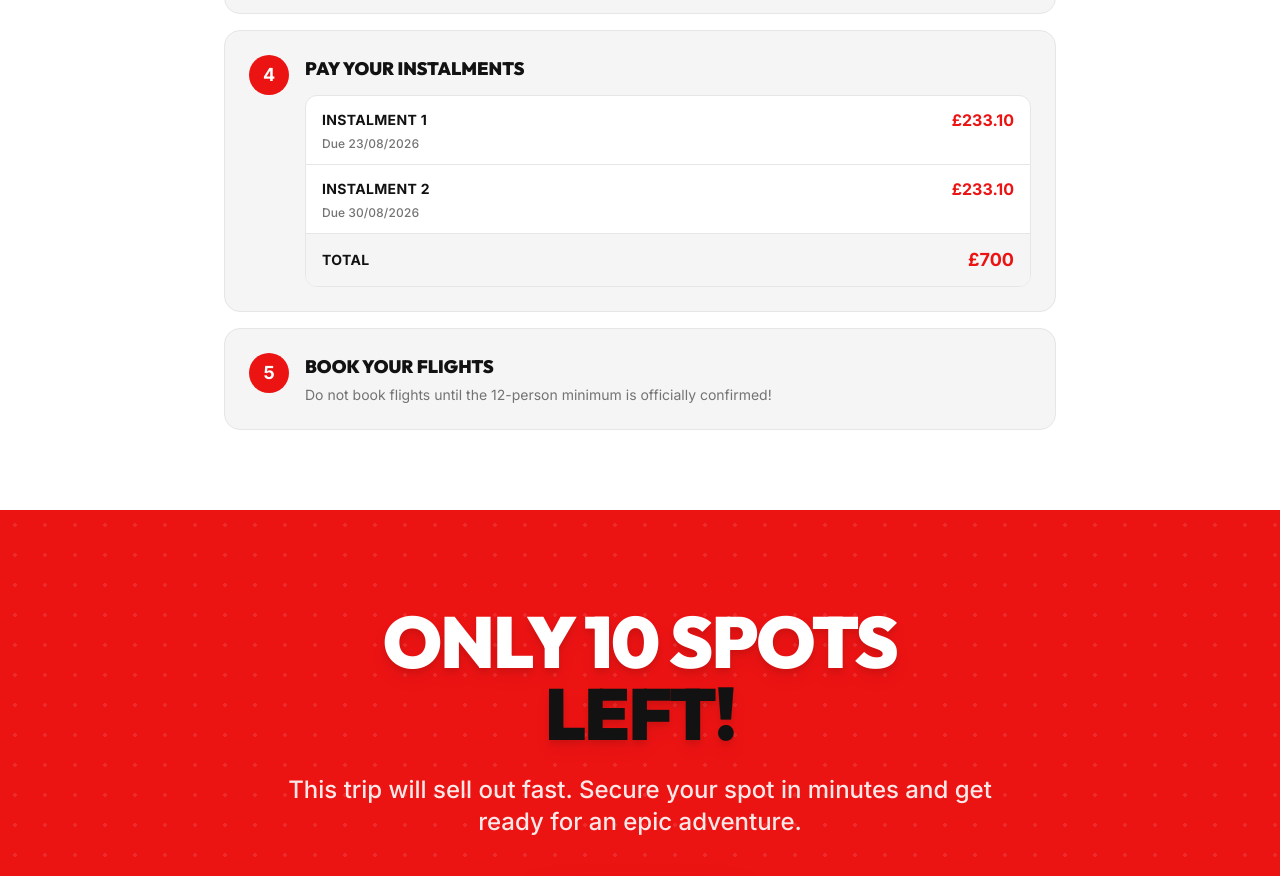
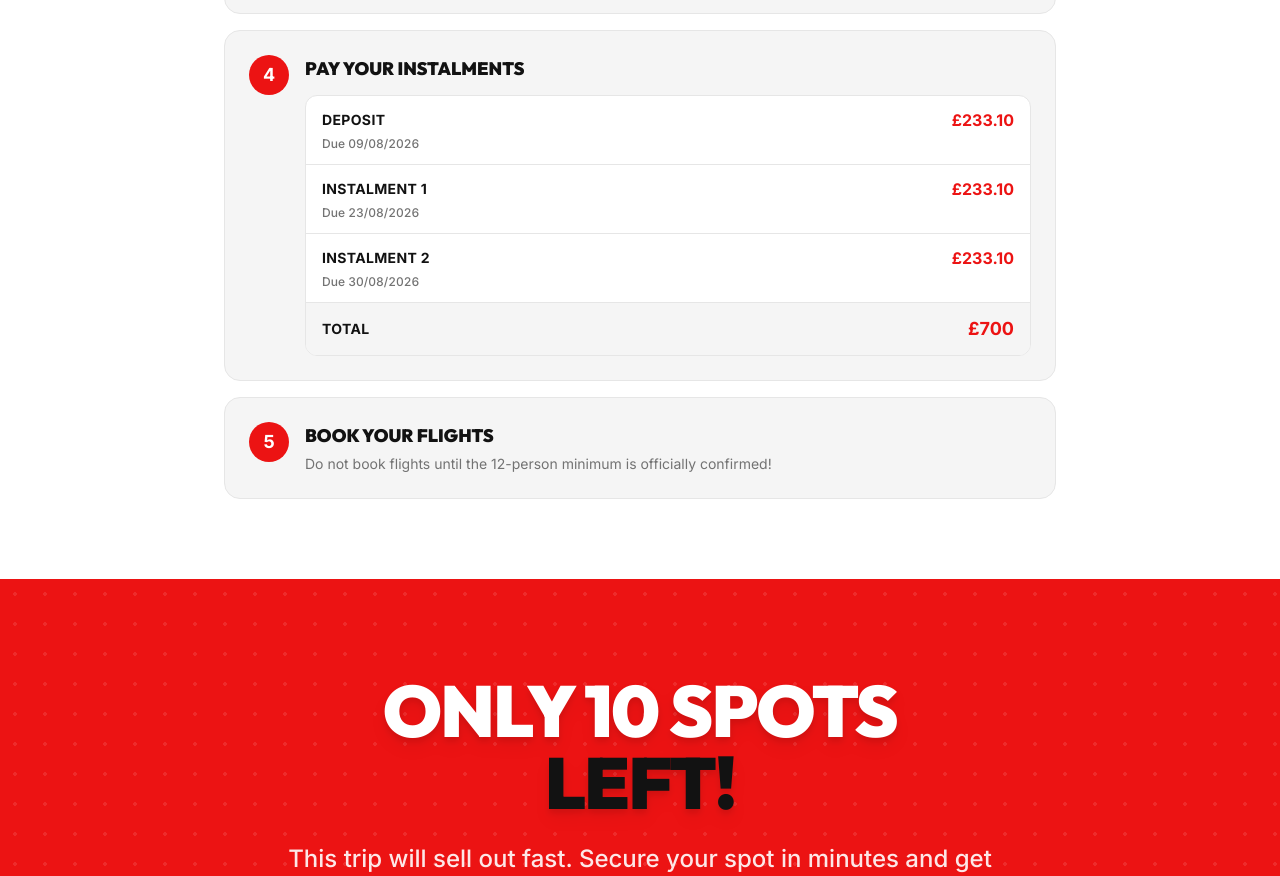
Before and after one commit to CFSiteDesign/will-gee-landing, a React (Vite) app: page / in a window 1280 px wide. Shown: the part 6628-7504 px from the top of the page. Built offline with nearby package versions, Linux system fonts and the light colour scheme; the HTML template or start-up script is replaced by a standard one.

Commit message:
Changes
Co-authored-by: CFSiteDesign <254830542+CFSiteDesign@users.noreply.github.com>

```diff
--- a/src/pages/Index.tsx
+++ b/src/pages/Index.tsx
@@ -337,6 +337,7 @@ export default function Index() {
                 step: '4',
                 title: 'Pay Your Instalments',
                 rows: [
+                  { label: 'Deposit', amount: '£233.10', due: '09/08/2026' },
                   { label: 'Instalment 1', amount: '£233.10', due: '23/08/2026' },
                   { label: 'Instalment 2', amount: '£233.10', due: '30/08/2026' },
                 ],
```
